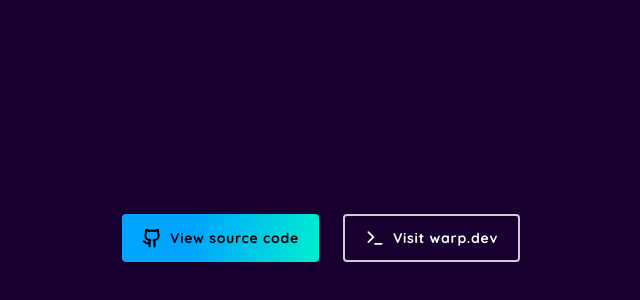
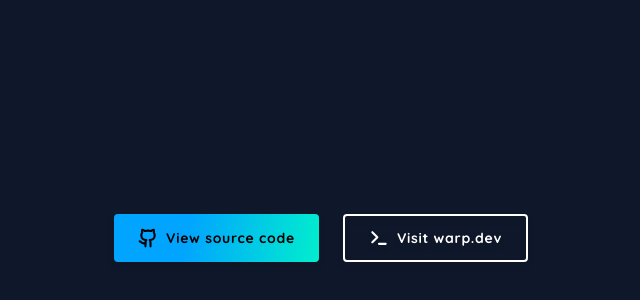
Before and after one commit to scottbedard/warp-buttons, a website built with Vite: page index.html in a window 1280 px wide. Shown: the part 162-462 px from the top of the page, without its empty margins (319-959 px from the left). Built offline with nearby package versions, Linux system fonts and the light colour scheme.

Commit message:
style cleanup

```diff
--- a/index.html
+++ b/index.html
@@ -2,15 +2,17 @@
 <html>
   <head>
     <meta charset="UTF-8" />
-    <title>Warp buttons 🔥</title>
+    <title>Warp buttons</title>
     <link rel="preconnect" href="https://fonts.googleapis.com">
     <link rel="preconnect" href="https://fonts.gstatic.com" crossorigin>
     <link href="https://fonts.googleapis.com/css2?family=Quicksand:wght@400;700&display=swap" rel="stylesheet">
   </head>
 
-  <body class="bg-[#180030] flex items-center justify-center min-h-screen p-6">
+  <body class="bg-slate-900 flex items-center justify-center min-h-screen p-6">
     <div class="flex flex-wrap justify-center gap-6 md:flex-nowrap">
-      <button class="primary">
+
+      <!-- primary button -->
+      <a class="btn btn-primary" href="https://github.com/scottbedard/warp-buttons">
         <svg xmlns="http://www.w3.org/2000/svg" width="20" height="20" viewBox="0 0 24 24" fill="none" stroke="currentColor" stroke-width="2.5" stroke-linecap="round" stroke-linejoin="round"><path d="M15 22v-4a4.8 4.8 0 0 0-1-3.5c3 0 6-2 6-5.5.08-1.25-.27-2.48-1-3.5.28-1.15.28-2.35 0-3.5 0 0-1 0-3 1.5-2.64-.5-5.36-.5-8 0C6 2 5 2 5 2c-.3 1.15-.3 2.35 0 3.5A5.403 5.403 0 0 0 4 9c0 3.5 3 5.5 6 5.5-.39.49-.68 1.05-.85 1.65-.17.6-.22 1.23-.15 1.85v4"></path><path d="M9 18c-4.51 2-5-2-7-2"></path></svg>
 
         View source code
@@ -29,10 +31,11 @@
             <svg><rect height="100%" pathLength="10" rx="4" ry="4" width="100%" x="0" y="0"></rect></svg>
           </div>
         </div>
-      </button>
+      </a>
 
-      <button class="transparent">
-        <svg xmlns="http://www.w3.org/2000/svg" width="20" height="20" viewBox="0 0 24 24" fill="none" stroke="currentColor" stroke-width="2" stroke-linecap="round" stroke-linejoin="round"><polyline points="4 17 10 11 4 5"></polyline><line x1="12" y1="19" x2="20" y2="19"></line></svg>
+      <!-- transparent button -->
+      <a class="btn btn-transparent" href="https://www.warp.dev/">
+        <svg xmlns="http://www.w3.org/2000/svg" width="20" height="20" viewBox="0 0 24 24" fill="none" stroke="currentColor" stroke-width="2.5" stroke-linecap="round" stroke-linejoin="round"><polyline points="4 17 10 11 4 5"></polyline><line x1="12" y1="19" x2="20" y2="19"></line></svg>
 
         Visit warp.dev
 
@@ -50,7 +53,7 @@
             <svg><rect height="100%" pathLength="10" rx="4" ry="4" width="100%" x="0" y="0"></rect></svg>
           </div>
         </div>
-      </button>
+      </a>
     </div>
 
     <script src="/index.js" type="module"></script>
--- a/style.css
+++ b/style.css
@@ -1,5 +1,4 @@
 @tailwind base;
-@tailwind components;
 @tailwind utilities;
 
 @keyframes stroke {
@@ -13,107 +12,118 @@
 }
 
 /**
- * Base button styles
+ * Base styles
  */
-button {
+.btn {
   --fill-duration: 300ms;
   --stroke-duration: 200ms;
-
-  @apply appearance-none cursor-pointer flex font-bold gap-2 h-12 items-center justify-center outline-none px-5 relative rounded drop-shadow-md text-center text-sm tracking-wider whitespace-nowrap w-full;
+  align-items: center;
+  appearance: none;
+  border-radius: 0.25rem;
+  cursor: pointer;
+  display: flex;
+  filter: drop-shadow(0 4px 3px rgb(0 0 0 / 0.07)) drop-shadow(0 2px 2px rgb(0 0 0 / 0.06));
+  font-size: 0.875rem;
+  font-weight: bold;
+  gap: .5rem;
+  height: 3rem;
+  justify-content: center;
+  letter-spacing: 0.05em;
+  outline: none;
+  padding: 0 1.5rem;
+  position: relative;
+  text-align: center;
+  white-space: nowrap;
+  width: 100%;
 }
 
-button:hover .lines svg {
+.btn:hover .lines svg {
   animation: stroke var(--stroke-duration) linear;
 }
 
-button .lines {
-  @apply absolute inset-0 mix-blend-hard-light pointer-events-none z-10;
+.btn .lines {
+  inset: 0;
+  mix-blend-mode: hard-light;
+  pointer-events: none;
+  position: absolute;
+  z-index: 1;
 }
 
-button .lines > div {
-  @apply absolute inset-0;
+.btn .lines > div {
+  inset: 0;
+  position: absolute;
+}
+
+.btn .lines > div:last-child {
+  transform: rotate(180deg);
+}
+
+.btn .lines svg {
+  display: block;
+  fill: none;
+  height: 100%;
+  inset: 0;
+  overflow: visible;
+  position: absolute;
+  stroke-dasharray: 12 12;
+  stroke-dashoffset: 12;
+  stroke: 2px;
+  transform: translate3d(0, 0, 0);
+  width: 100%;
+}
+
+.btn .lines svg:nth-child(2) {
+  filter: blur(20px);
+  stroke-width: 6px;
+}
+
+.btn .lines svg:nth-child(3) {
+  filter: blur(6px);
+  stroke-width: 5px;
+}
+
+.btn .lines svg:nth-child(4) {
+  filter: blur(56px);
+  stroke-width: 10px;
 }
 
 /**
  * Primary
  */
-button.primary {
-  @apply text-black;
+.btn-primary {
+  background: linear-gradient(100deg, #01a4ff 35%, #01ffc2 115%);
+  color: #000;
+}
 
-  background: linear-gradient(100deg, #01a4ff 35%, #01ffc2 115%);
+.btn-primary .lines svg {
+  stroke: #01a4ff;
+}
+
+.btn-primary .lines svg:nth-child(1) {
+  stroke: #01ffc2;
 }
 
 /**
  * Transparent
  */
-.transparent {
-  @apply bg-transparent border-2 border-white/80 text-white transition-colors hover:bg-white hover:text-black;
-
+.btn-transparent {
+  background: transparent;
+  border: 2px solid #fff;
+  color: #fff;
   transition-duration: var(--fill-duration);
+  transition-property: color, background-color, border-color;
+  transition-timing-function: cubic-bezier(0.4, 0, 0.2, 1);
 }
 
-/* The SVGs are overlapping with the button
-The SVGs will create the glimmer effect
-*/
-
-
-/* The all the SVGs are slightly tilted */
-/*  Notice that the fill property is set to none so you do not see the "inside" of the SVG - You only want to see the glimmer.
-Also whe start out with opacity 0 and increase the opacity at :hover
-We also animate the stroke-dashoffset from 12 to 5. stroke-dashoffset pulls the dash into one direction
-*/
-button .lines > div > svg {
-  @apply absolute block fill-none h-full inset-0 opacity-0 overflow-visible w-full;
+.btn-transparent:hover {
+  background: #fff;
+  color: #000;
 }
 
-.primary .lines > div svg {
-  stroke-dasharray: 12 12;
-  stroke-dashoffset: 12;
-  stroke-width: 2;
-  stroke: #01a4ff;
-  transform: translate3d(0, 0, 0);
-  width: 100%;
+.btn-transparent .lines svg {
+  stroke: #c9e9ff;
 }
 
-.transparent .lines > div svg {
-  stroke-dasharray: 12 12;
-  stroke-dashoffset: 12;
-  stroke-width: 2;
-  stroke: #c9e9ff;
-  transform: translate3d(0, 0, 0);
-  width: 100%;
-}
-
-/* Layered colors of each rect in the SVG
-This is mainly done to give the Button glimmer some extra Oomph!
-*/
-
-.transparent .lines > div svg:nth-child(1) {
+.btn-transparent .lines svg:nth-child(1) {
   stroke: #f8fcff;
 }
-
-.primary .lines > div svg:nth-child(1) {
-  stroke: #01ffc2;
-}
-
-button .lines > div svg:nth-child(2) {
-  stroke-width: 6px;
-  filter: blur(20px);
-}
-
-button .lines > div svg:nth-child(3) {
-  stroke-width: 5px;
-  filter: blur(6px);
-}
-
-.primary .lines > div svg:nth-child(4),
-.transparent .lines > div svg:nth-child(4) {
-  stroke-width: 10px;
-  filter: blur(56px);
-}
-
-/* The glimmer starts on the top left corner and in the bottom right corner. We have a total of 8 SVGs per button we just rotate the latter four SVGs to duplicate the effect. */
-.primary .lines > div:last-child,
-.transparent .lines > div:last-child {
-  transform: rotate(180deg);
-}
```
